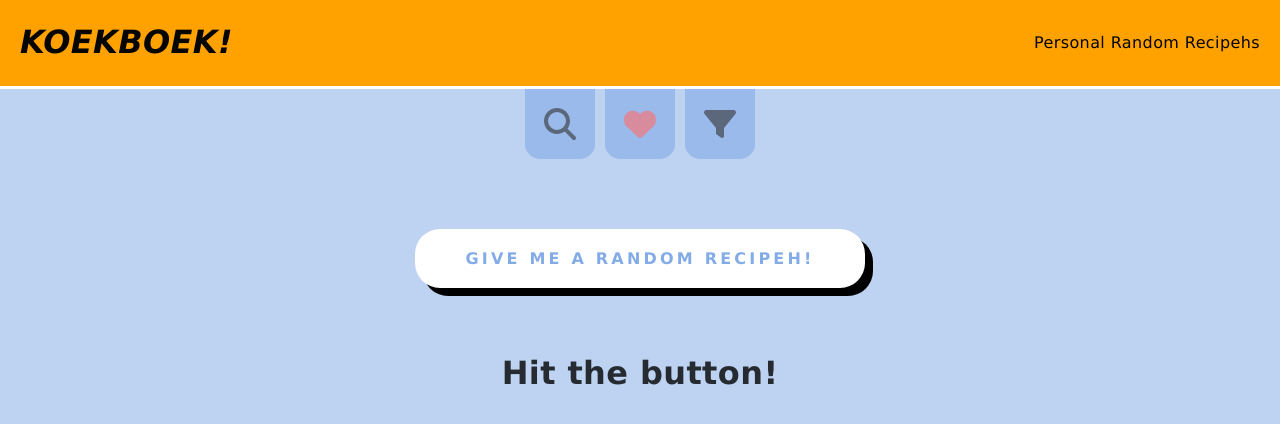
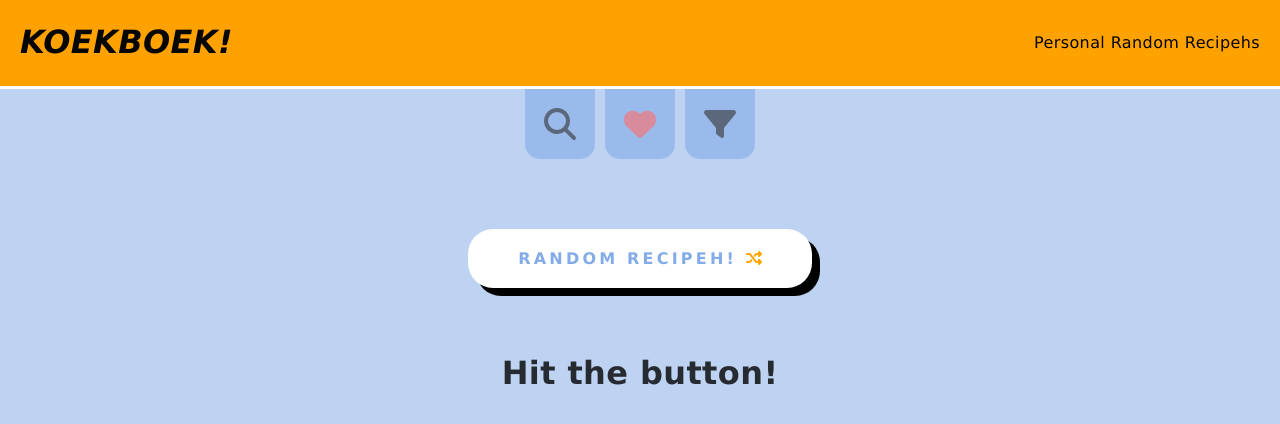
Before and after one commit to arejasverduras/KookBoek-React, a React (Create React App) app: page / in a window 1280 px wide. Shown: the top 424 px of the page. Built offline with nearby package versions, Linux system fonts and the light colour scheme.

Commit message:
add icon to random butotn

```diff
--- a/src/components/Recipehs/RandomButton/RandomButton.tsx
+++ b/src/components/Recipehs/RandomButton/RandomButton.tsx
@@ -1,6 +1,8 @@
 import React from "react";
 import { useAppDispatch, useAppSelector } from "../../../app/hooks";
 import { randomRecipeh, selectCurrentRecipeh } from "../recipehSlice";
+import { FontAwesomeIcon } from "@fortawesome/react-fontawesome";
+import { faRandom } from "@fortawesome/free-solid-svg-icons";
 
 export const RandomButton = () => {
     const dispatch = useAppDispatch();
@@ -14,6 +16,8 @@ export const RandomButton = () => {
     }
 
     return (
-            <button id="randomButton" onClick={clickHandler} title="random" >Give me a random recipeh!</button>
+            <button id="randomButton" onClick={clickHandler} title="random" >
+                Random recipeh! <FontAwesomeIcon icon={faRandom} color='orange' />
+            </button>
     )
 }
```
